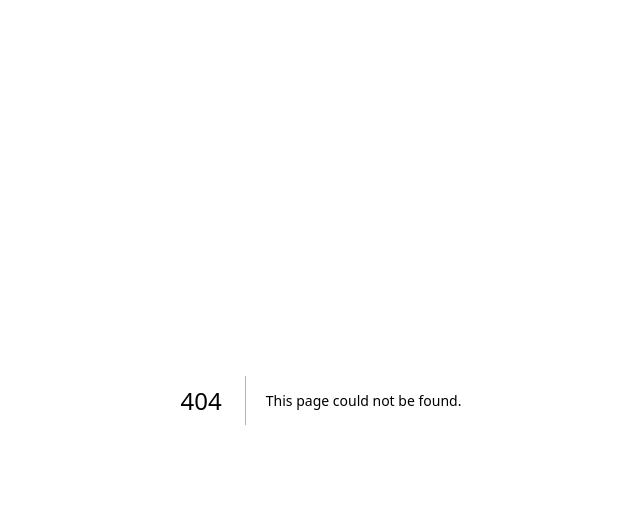
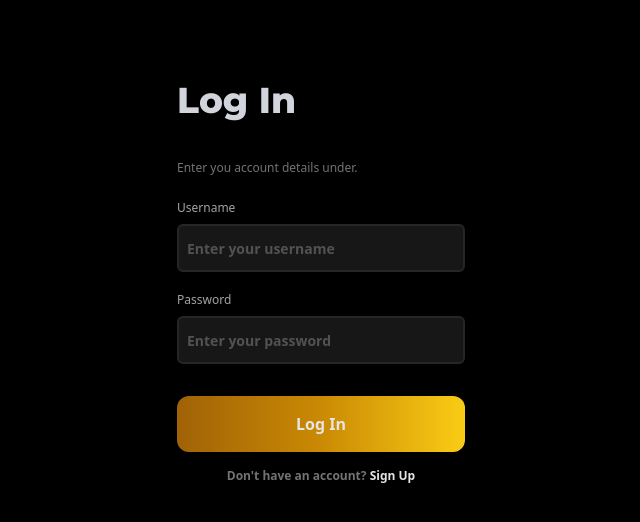
Before and after one commit to thenose-samuel/attendance-manager-frontend, a Next.js app: page /login in a window 1280 px wide. Before the commit this address had no page. Shown: the top 522 px of the page, without its empty margins (319-959 px from the left). Built offline with nearby package versions, Linux system fonts and the light colour scheme.

Commit message:
added log in page

```diff
--- a/package.json
+++ b/package.json
@@ -9,6 +9,7 @@
     "lint": "next lint"
   },
   "dependencies": {
+    "@fontsource/montserrat": "^4.5.14",
     "eslint": "8.36.0",
     "eslint-config-next": "13.2.4",
     "next": "13.2.4",
--- a/pages/_app.js
+++ b/pages/_app.js
@@ -1,5 +1,5 @@
 import '@/styles/globals.css'
-
+import "@fontsource/montserrat/800.css"
 export default function App({ Component, pageProps }) {
   return <Component {...pageProps} />
 }
--- /dev/null
+++ b/pages/login.js
@@ -0,0 +1,23 @@
+function Login(){
+    return(
+        <main className="bg-black h-screen flex flex-col items-center justify-start">
+            <div className="pt-20 max-w-lg flex flex-col justify-start items-start">
+                <div className="flex flex-col">
+                    <div className="text-gray-300 font-montserrat text-4xl">Log In</div>
+                    <div className="text-neutral-500 font-medium text-xs pt-10 pb-6">Enter you account details under.</div>
+                    <div className="text-neutral-400 text-xs font-medium pb-2 placeholder:text-neutral-300" placeholder="Enter your username">Username</div>
+                    <input placeholder="Enter your username" className="placeholder:text-neutral-600 max-w-full bg-neutral-900 rounded-md w-72 h-12 border-2 border-neutral-800 focus:ring-yellow-600 focus:ring-2 focus:outline-none text-gray-300 font-bold text-sm p-2"></input>
+                    <div className="text-neutral-400 text-xs font-medium pb-2 pt-5">Password</div>
+                    <input placeholder="Enter your password" className="placeholder:text-neutral-600 max-w-full bg-neutral-900 rounded-md w-72 h-12 border-2 border-neutral-800 focus:ring-yellow-600 focus:ring-2 focus:outline-none text-gray-300 font-bold text-sm p-2"></input>
+                    {/* <input class="border border-transparent focus:outline-none focus:ring-2 focus:ring-purple-600 focus:border-transparent ..."></input> */}
+                    <div className="p-4 rounded-xl mt-8 bg-gradient-to-r duration-300 hover:rounded-md bg-opacity-50 from-yellow-700 via-yellow-600 to-yellow-400">
+                        <div className="font-extrabold text-neutral-200 text-center cursor-pointer">Log In</div>
+                    </div>
+                    <div className="text-neutral-500  font-bold text-center pt-4 text-xs">Don't have an account? <span className="text-neutral-200">Sign Up</span></div>
+                </div>
+            </div>
+        </main>
+    )
+}
+
+export default Login;
--- a/styles/globals.css
+++ b/styles/globals.css
@@ -1,3 +1,4 @@
 @tailwind base;
 @tailwind components;
 @tailwind utilities;
+/* @import url('https://fonts.googleapis.com/css2?family=Montserrat:wght@300;400;500;600;700;800;900&display=swap'); */
--- a/tailwind.config.js
+++ b/tailwind.config.js
@@ -4,12 +4,14 @@ module.exports = {
     "./app/**/*.{js,ts,jsx,tsx}",
     "./pages/**/*.{js,ts,jsx,tsx}",
     "./components/**/*.{js,ts,jsx,tsx}",
-
-    // Or if using `src` directory:
-    "./src/**/*.{js,ts,jsx,tsx}",
   ],
   theme: {
-    extend: {},
+    extend: {
+      fontFamily: {
+        'montserrat': ['Montserrat', 'sans-serif'],
+      }
+    },
+
   },
   plugins: [],
 }
```
Also changed, not shown: pages/index.js (+20 -2 lines), public/assets/splash.jpg (added), 1 other file (tests, documents, lock files or other folders).
